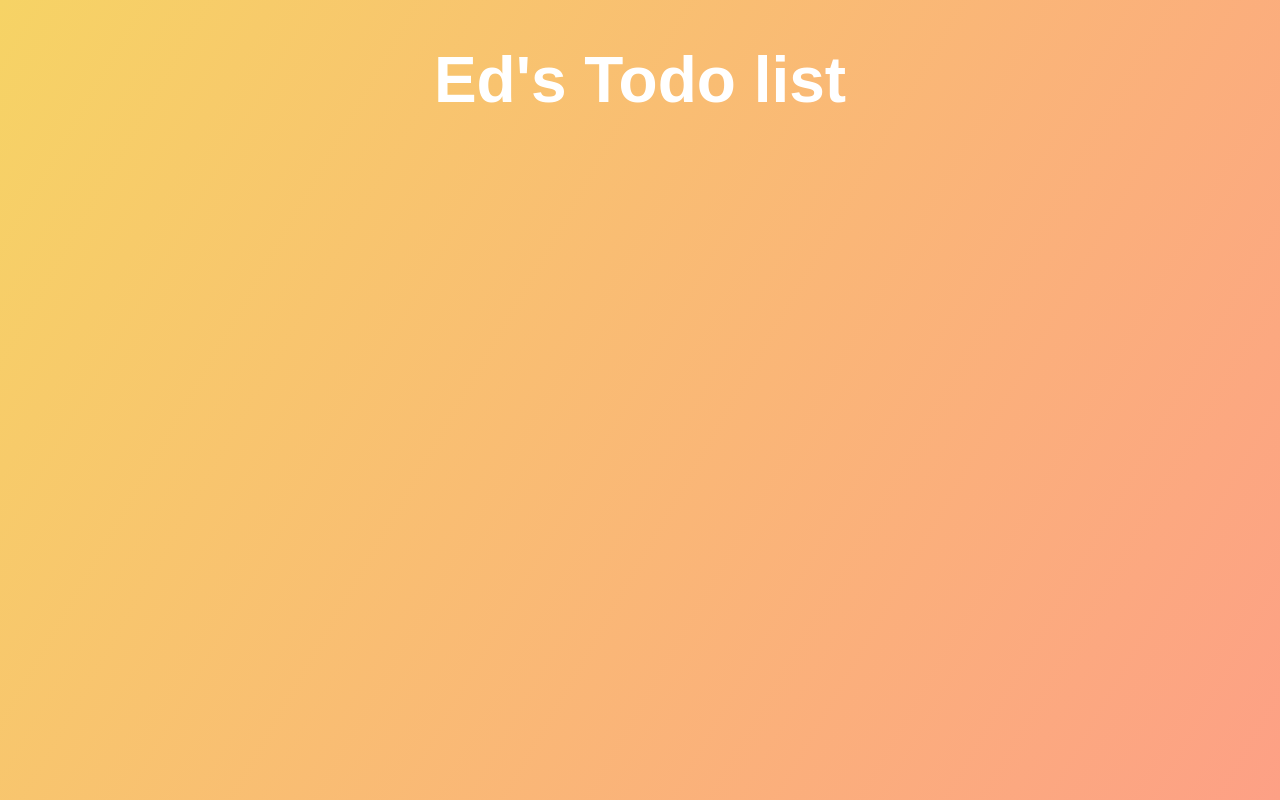
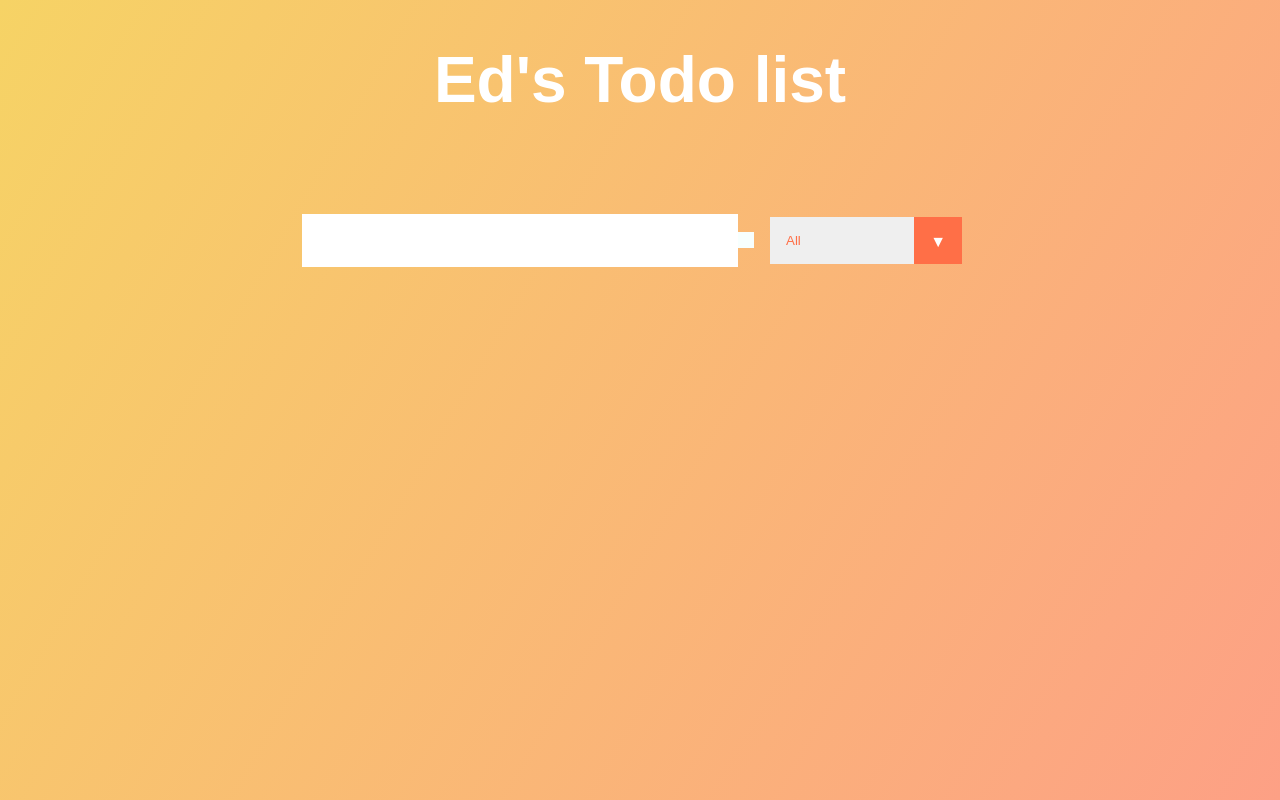
Before and after one commit to edmelech/react-to-do-list, a React (Create React App) app: page / in a window 1280 px wide. Built offline with nearby package versions, Linux system fonts and the light colour scheme.

Commit message:
create form and TodoList components

```diff
--- a/src/App.js
+++ b/src/App.js
@@ -1,5 +1,7 @@
 import React from "react";
 import './App.css';
+//Importing Components
+import Form from "./components/Form";
 
 function App() {
   return (
@@ -7,6 +9,7 @@
       <header>
         <h1>Ed's Todo list</h1>
       </header>
+      <Form />
     </div>
   );
 }
--- /dev/null
+++ b/src/components/Form.js
@@ -0,0 +1,22 @@
+import React from "react";
+
+
+const Form = () => {
+    return(
+      <form>
+        <input type="text" class="todo-input" />
+        <button class="todo-button" type="submit">
+            <i class="fas fa-plus-square"></i>
+        </button>
+        <div class="select">
+            <select name="todos" class="filter-todo">
+            <option value="all">All</option>
+            <option value="completed">Completed</option>
+            <option value="uncompleted">Uncompleted</option>
+            </select>
+        </div>
+      </form>
+    );
+}
+
+export default Form;
```
Also changed, not shown: src/components/TodoList.js (added).
